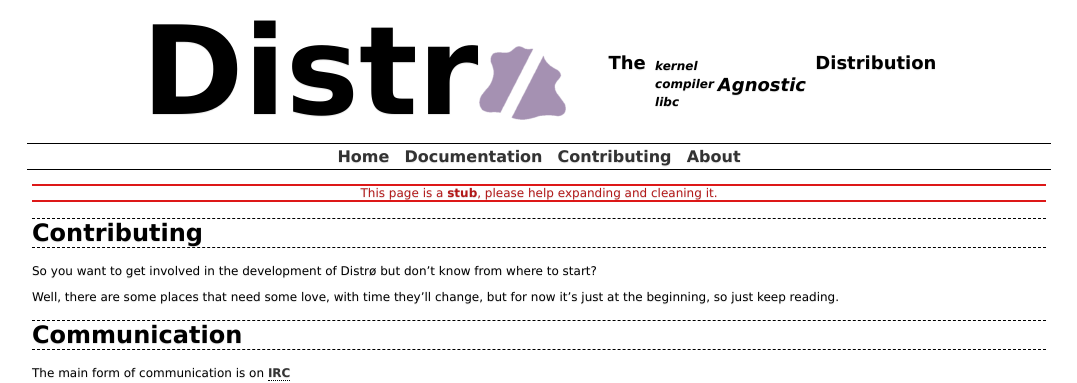
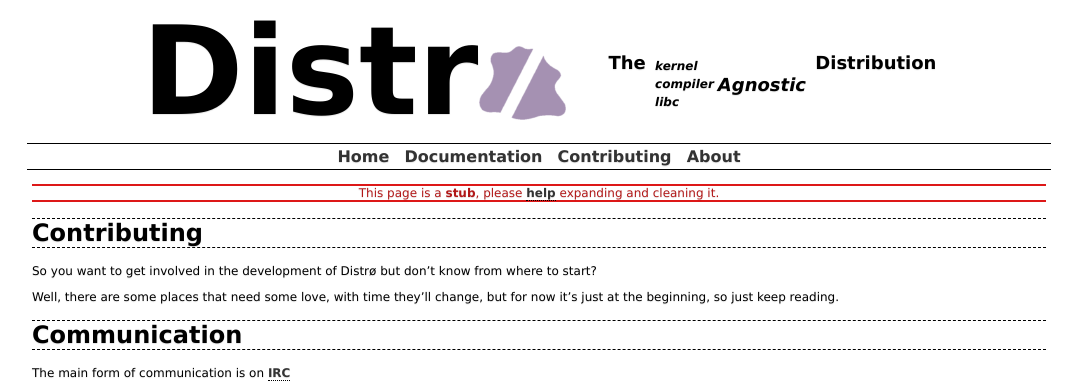
Before and after one commit to distro/distro.github.com, a Jekyll site: the page built from docs/en/contributing.md, in a window 1280 px wide. Shown: the top 383 px of the page, without its empty margins (101-1178 px from the left). Built offline with Jekyll 4.4.1, drawn with Linux system fonts in a browser that asks for light colours; some of the changed lines change nothing that is shown.

Commit message:
Fix stub template

```diff
--- a/_layouts/documentation.html
+++ b/_layouts/documentation.html
@@ -33,7 +33,19 @@
 </div>
 
 {% if page.stub %}
-    <div class="warning">This page is a <b>stub</b>, please help expanding and cleaning it.</div>
+    {% case page.lang %}
+
+    {% when 'en' %}
+        <div class="warning">This page is a <b>stub</b>, please
+            <a href="/docs/en/contributing.htm#documentation">help</a> expanding and cleaning it.
+        </div>
+
+    {% when 'it' %}
+        <div class="warning">Questa pagina è un <b>abbozzo</b>,
+            <a href="/docs/it/contributing.htm#documentation">aiuta</a> ad espanderla e sistemarla.
+        </div>
+
+    {% endcase %}
 {% endif %}
 
 <div class="documentation">
```
